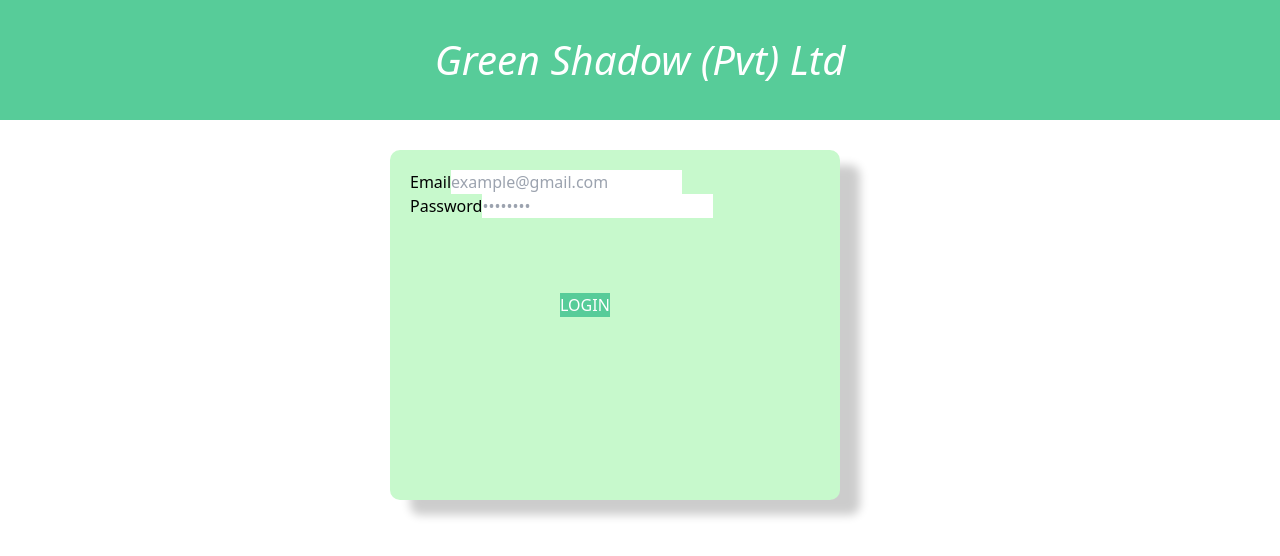
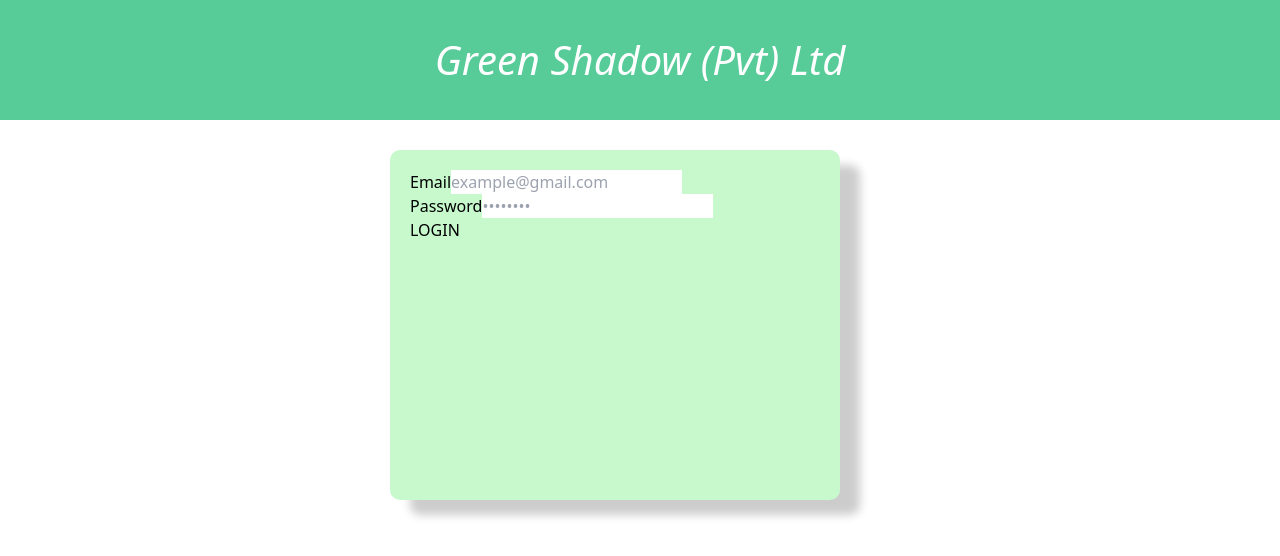
Before and after one commit to pubudiniashani/green-shadow-react, a React (Vite) app: page / in a window 1280 px wide. Shown: the top 556 px of the page. Built offline with nearby package versions, Linux system fonts and the light colour scheme.

Commit message:
login update

```diff
--- a/src/components/LoginForm.tsx
+++ b/src/components/LoginForm.tsx
@@ -30,7 +30,21 @@ export function LoginForm() {
                     />
                 </div>
 
-                <button className="btn btn-primary btnlogin" id="login-btn">LOGIN</button>
+                {/*<button*/}
+                {/*    className="bg-blue-500 text-white font-bold py-2 px-4 rounded-md hover:bg-blue-600 active:bg-blue-700 focus:outline-none focus:ring-2 focus:ring-blue-400 focus:ring-offset-2"*/}
+                {/*    id="login-btn"*/}
+                {/*>*/}
+                {/*    LOGIN*/}
+                {/*</button>*/}
+
+                <div className="flex justify-center mt-8">
+                    <button
+                        className="bg-blue-500 text-white font-bold py-2 px-4 rounded-md hover:bg-blue-600 active:bg-blue-700 focus:outline-none focus:ring-2 focus:ring-blue-400 focus:ring-offset-2"
+                        id="login-btn"
+                    >
+                        LOGIN
+                    </button>
+                </div>
 
             </div>
         </div>
```
Lines whose indentation alone changed are shown as unchanged.
